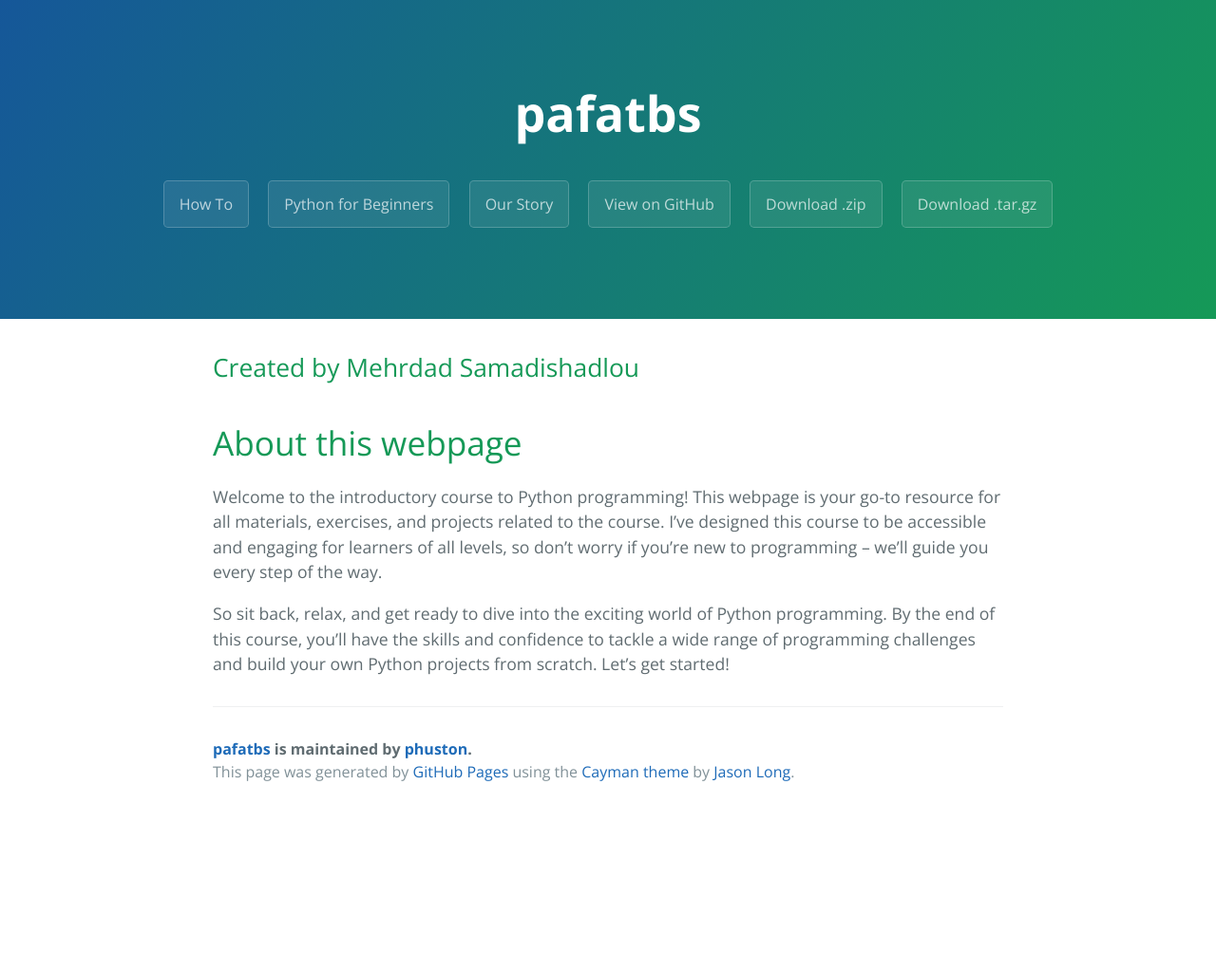
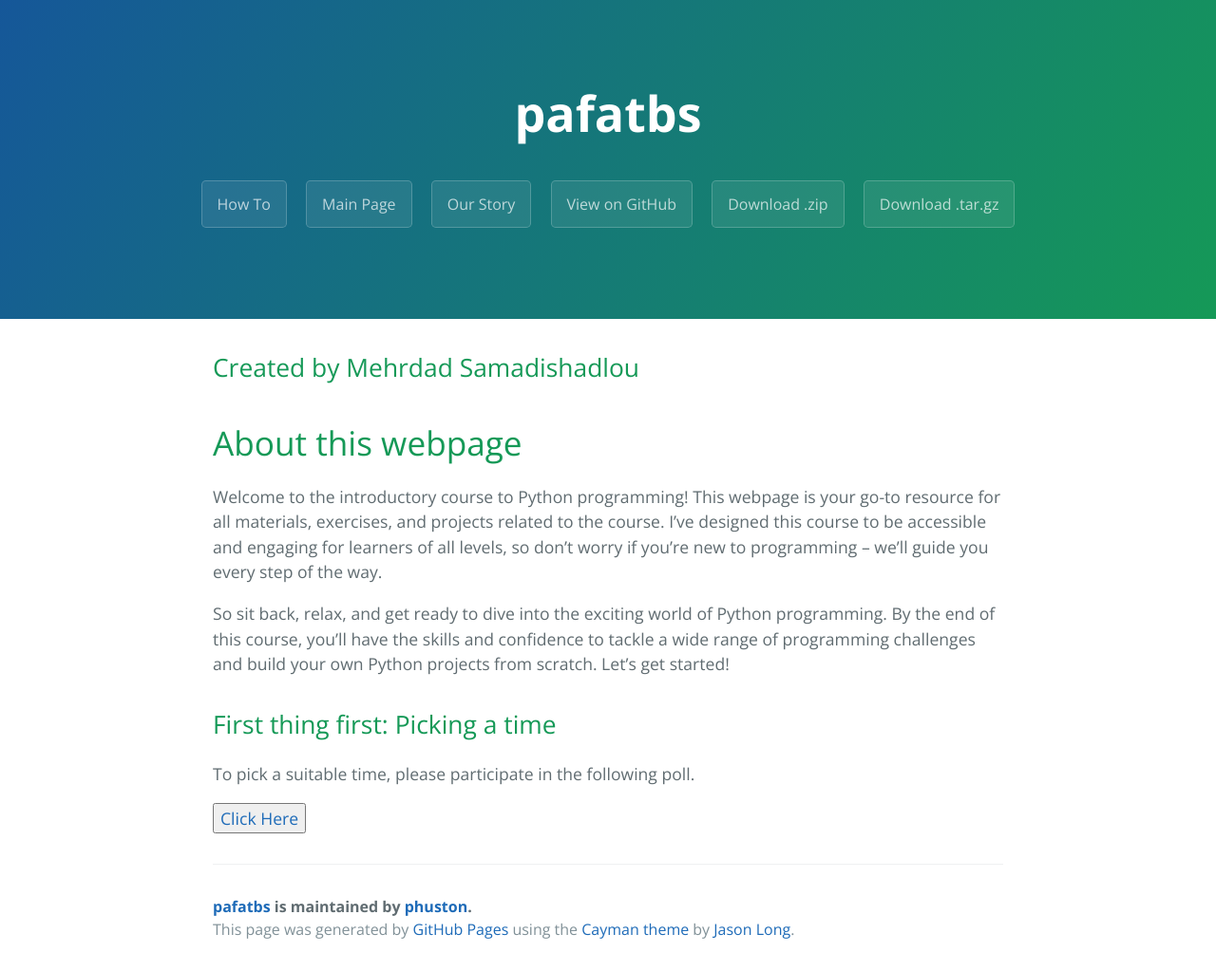
Before and after one commit to MehrdadSamadishadlou/Python_for_Beginners, a Jekyll site: the page built from index.md, in a window 1280 px wide. Shown: the whole page at 95% size. Built offline with Jekyll 4.4.1, drawn with Linux system fonts in a browser that asks for light colours; before the commit the page ends 900 px from its top, so only the background shows below that.

Commit message:
Update index.md

```diff
--- a/index.md
+++ b/index.md
@@ -1,5 +1,5 @@
 ---
-title: Python for Beginners
+title: Main Page
 layout: template
 filename: index
 ---
@@ -11,3 +11,10 @@ filename: index
 Welcome to the introductory course to Python programming! This webpage is your go-to resource for all materials, exercises, and projects related to the course. I've designed this course to be accessible and engaging for learners of all levels, so don't worry if you're new to programming – we'll guide you every step of the way.
 
 So sit back, relax, and get ready to dive into the exciting world of Python programming. By the end of this course, you'll have the skills and confidence to tackle a wide range of programming challenges and build your own Python projects from scratch. Let's get started!
+
+
+## First thing first: Picking a time
+
+To pick a suitable time, please participate in the following poll.
+
+<a href="https://www.when2meet.com/?20747825-MFjPd" target="_blank"><button>Click Here</button></a>
```
